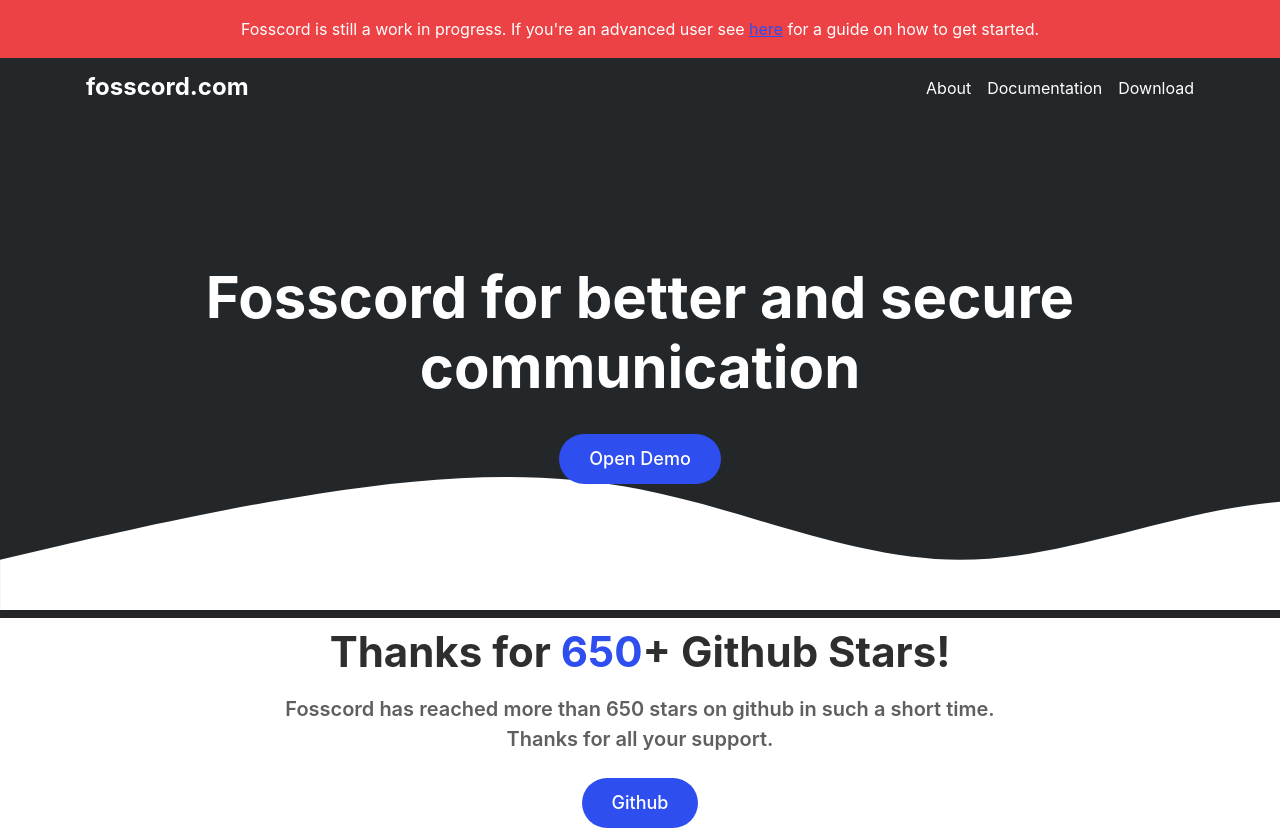
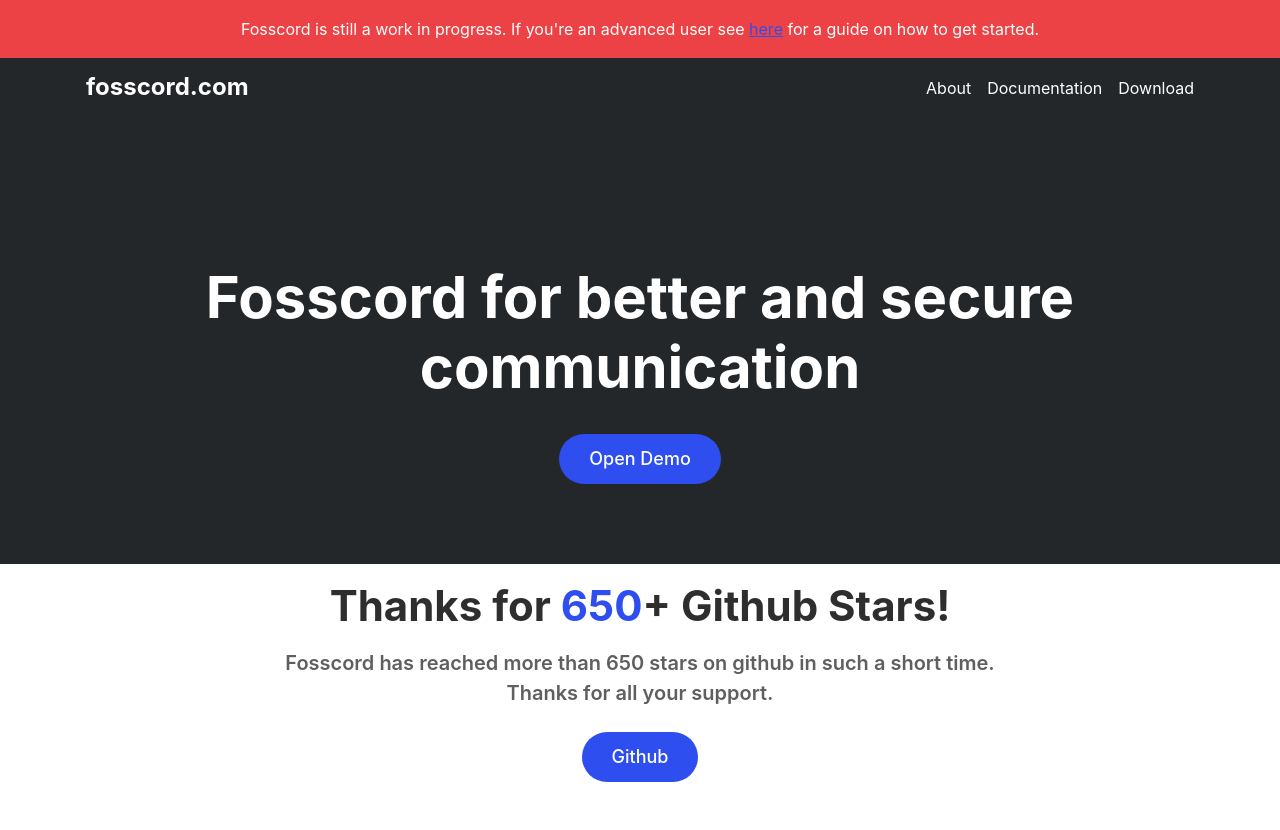
Before and after one commit to dmitritruf/fosscord-web, a Nuxt app: page / in a window 1280 px wide. Shown: the top 830 px of the page. Built offline with nearby package versions, Linux system fonts and the light colour scheme.

Commit message:
remove waves

```diff
--- a/components/hero.vue
+++ b/components/hero.vue
@@ -45,6 +45,7 @@
 }
 
 #waves {
+  display: none;
   height: 25vh;
   width: 100vw;
   background-color: var(--background-color-accent);
@@ -82,7 +83,7 @@
 
 #hero_container {
   height: 100%;
-  min-height: 70vh;
+  padding-bottom: 5rem;
   display: flex;
   flex-direction: column;
   background: var(--background-color);
```
